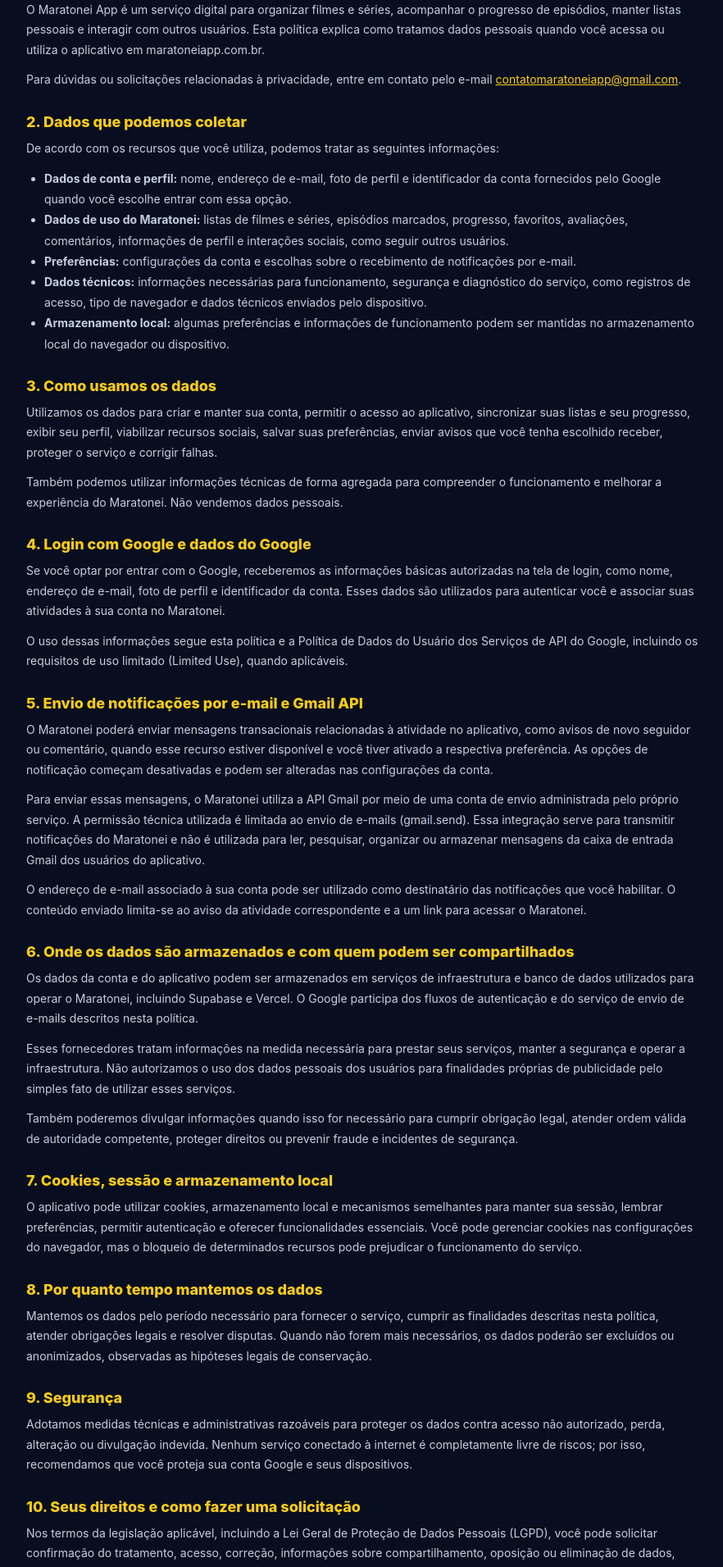
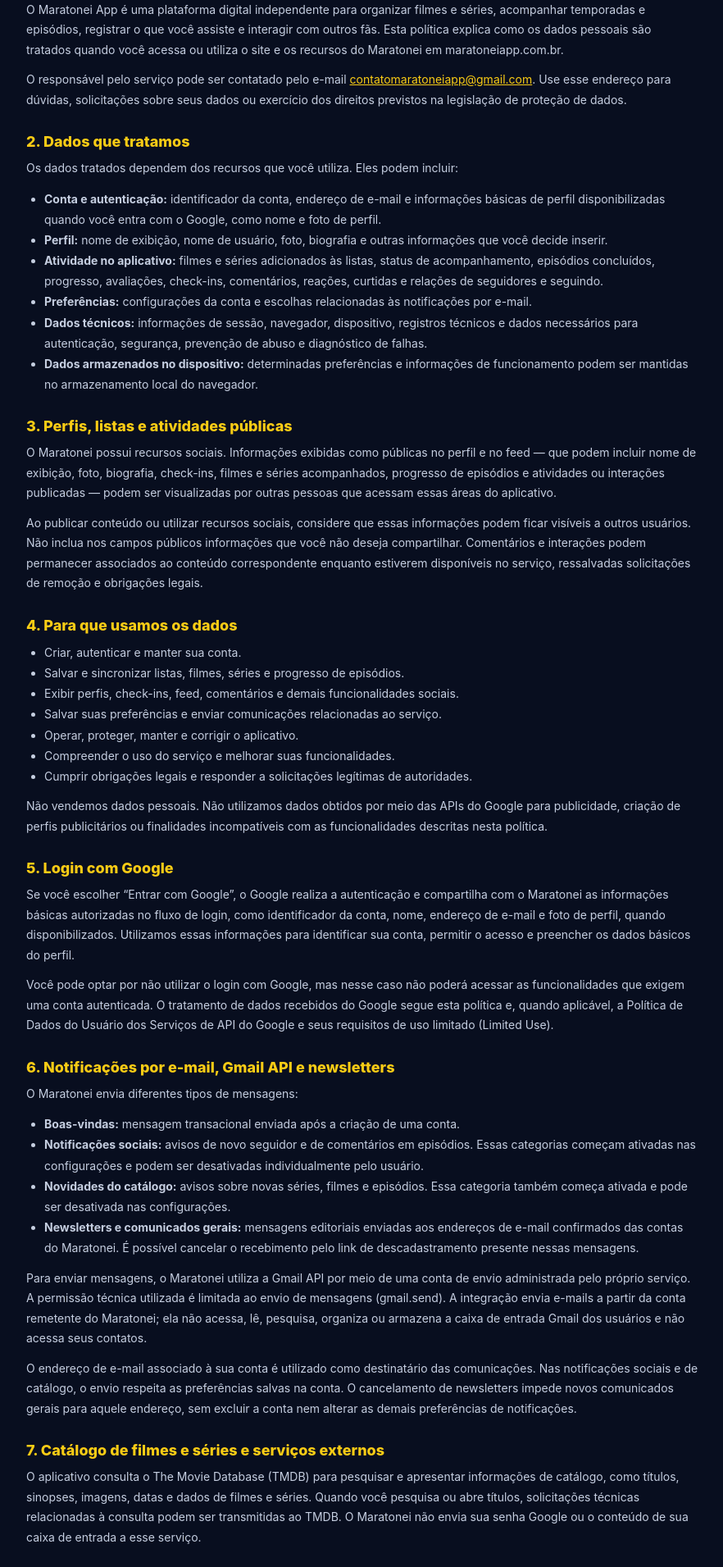
Before and after one commit to pauloscap/maratonei-app, a Next.js app: page /politica-de-privacidade in a window 1280 px wide. Shown: the part 280-2191 px from the top of the page at 82% size, without its empty margins (198-1080 px from the left). Built offline with nearby package versions, Linux system fonts and the light colour scheme.

Commit message:
Update privacy policy for Google verification

```diff
--- a/app/politica-de-privacidade/page.js
+++ b/app/politica-de-privacidade/page.js
@@ -1,6 +1,6 @@
 export const metadata = {
   title: 'Política de Privacidade | Maratonei App',
-  description: 'Saiba como o Maratonei App coleta, utiliza, armazena e protege seus dados pessoais.',
+  description: 'Entenda quais dados o Maratonei App trata, para quais finalidades, como funcionam os serviços do Google e como exercer seus direitos de privacidade.',
   alternates: { canonical: 'https://maratoneiapp.com.br/politica-de-privacidade' },
 }
 
@@ -33,82 +33,113 @@ export default function PoliticaDePrivacidade() {
         <header style={{ padding: '34px 0 26px', borderBottom: '1px solid #ffffff18', marginBottom: 28 }}>
           <div style={{ color: '#FACC15', fontSize: 11, fontWeight: 900, letterSpacing: 2, marginBottom: 10 }}>MARATONEI APP</div>
           <h1 style={{ fontSize: 'clamp(28px, 6vw, 42px)', lineHeight: 1.12, letterSpacing: -1.2, margin: '0 0 12px', fontWeight: 900 }}>Política de Privacidade</h1>
-          <p style={{ ...paragraph, margin: 0 }}>Última atualização: 1º de novembro de 2026</p>
+          <p style={{ ...paragraph, margin: 0 }}>Última atualização: 24 de novembro de 2026</p>
         </header>
 
         <section style={section}>
           <h2 style={heading}>1. Quem somos e a quem esta política se aplica</h2>
-          <p style={paragraph}>O Maratonei App é um serviço digital para organizar filmes e séries, acompanhar o progresso de episódios, manter listas pessoais e interagir com outros usuários. Esta política explica como tratamos dados pessoais quando você acessa ou utiliza o aplicativo em maratoneiapp.com.br.</p>
-          <p style={paragraph}>Para dúvidas ou solicitações relacionadas à privacidade, entre em contato pelo e-mail <a href="mailto:contatomaratoneiapp@gmail.com" style={{ color: '#FACC15' }}>contatomaratoneiapp@gmail.com</a>.</p>
+          <p style={paragraph}>O Maratonei App é uma plataforma digital independente para organizar filmes e séries, acompanhar temporadas e episódios, registrar o que você assiste e interagir com outros fãs. Esta política explica como os dados pessoais são tratados quando você acessa ou utiliza o site e os recursos do Maratonei em maratoneiapp.com.br.</p>
+          <p style={paragraph}>O responsável pelo serviço pode ser contatado pelo e-mail <a href="mailto:contatomaratoneiapp@gmail.com" style={{ color: '#FACC15' }}>contatomaratoneiapp@gmail.com</a>. Use esse endereço para dúvidas, solicitações sobre seus dados ou exercício dos direitos previstos na legislação de proteção de dados.</p>
         </section>
 
         <section style={section}>
-          <h2 style={heading}>2. Dados que podemos coletar</h2>
-          <p style={paragraph}>De acordo com os recursos que você utiliza, podemos tratar as seguintes informações:</p>
+          <h2 style={heading}>2. Dados que tratamos</h2>
+          <p style={paragraph}>Os dados tratados dependem dos recursos que você utiliza. Eles podem incluir:</p>
           <ul style={list}>
-            <li><strong>Dados de conta e perfil:</strong> nome, endereço de e-mail, foto de perfil e identificador da conta fornecidos pelo Google quando você escolhe entrar com essa opção.</li>
-            <li><strong>Dados de uso do Maratonei:</strong> listas de filmes e séries, episódios marcados, progresso, favoritos, avaliações, comentários, informações de perfil e interações sociais, como seguir outros usuários.</li>
-            <li><strong>Preferências:</strong> configurações da conta e escolhas sobre o recebimento de notificações por e-mail.</li>
-            <li><strong>Dados técnicos:</strong> informações necessárias para funcionamento, segurança e diagnóstico do serviço, como registros de acesso, tipo de navegador e dados técnicos enviados pelo dispositivo.</li>
-            <li><strong>Armazenamento local:</strong> algumas preferências e informações de funcionamento podem ser mantidas no armazenamento local do navegador ou dispositivo.</li>
+            <li><strong>Conta e autenticação:</strong> identificador da conta, endereço de e-mail e informações básicas de perfil disponibilizadas quando você entra com o Google, como nome e foto de perfil.</li>
+            <li><strong>Perfil:</strong> nome de exibição, nome de usuário, foto, biografia e outras informações que você decide inserir.</li>
+            <li><strong>Atividade no aplicativo:</strong> filmes e séries adicionados às listas, status de acompanhamento, episódios concluídos, progresso, avaliações, check-ins, comentários, reações, curtidas e relações de seguidores e seguindo.</li>
+            <li><strong>Preferências:</strong> configurações da conta e escolhas relacionadas às notificações por e-mail.</li>
+            <li><strong>Dados técnicos:</strong> informações de sessão, navegador, dispositivo, registros técnicos e dados necessários para autenticação, segurança, prevenção de abuso e diagnóstico de falhas.</li>
+            <li><strong>Dados armazenados no dispositivo:</strong> determinadas preferências e informações de funcionamento podem ser mantidas no armazenamento local do navegador.</li>
           </ul>
         </section>
 
         <section style={section}>
-          <h2 style={heading}>3. Como usamos os dados</h2>
-          <p style={paragraph}>Utilizamos os dados para criar e manter sua conta, permitir o acesso ao aplicativo, sincronizar suas listas e seu progresso, exibir seu perfil, viabilizar recursos sociais, salvar suas preferências, enviar avisos que você tenha escolhido receber, proteger o serviço e corrigir falhas.</p>
-          <p style={paragraph}>Também podemos utilizar informações técnicas de forma agregada para compreender o funcionamento e melhorar a experiência do Maratonei. Não vendemos dados pessoais.</p>
+          <h2 style={heading}>3. Perfis, listas e atividades públicas</h2>
+          <p style={paragraph}>O Maratonei possui recursos sociais. Informações exibidas como públicas no perfil e no feed — que podem incluir nome de exibição, foto, biografia, check-ins, filmes e séries acompanhados, progresso de episódios e atividades ou interações publicadas — podem ser visualizadas por outras pessoas que acessam essas áreas do aplicativo.</p>
+          <p style={paragraph}>Ao publicar conteúdo ou utilizar recursos sociais, considere que essas informações podem ficar visíveis a outros usuários. Não inclua nos campos públicos informações que você não deseja compartilhar. Comentários e interações podem permanecer associados ao conteúdo correspondente enquanto estiverem disponíveis no serviço, ressalvadas solicitações de remoção e obrigações legais.</p>
         </section>
 
         <section style={section}>
-          <h2 style={heading}>4. Login com Google e dados do Google</h2>
-          <p style={paragraph}>Se você optar por entrar com o Google, receberemos as informações básicas autorizadas na tela de login, como nome, endereço de e-mail, foto de perfil e identificador da conta. Esses dados são utilizados para autenticar você e associar suas atividades à sua conta no Maratonei.</p>
-          <p style={paragraph}>O uso dessas informações segue esta política e a Política de Dados do Usuário dos Serviços de API do Google, incluindo os requisitos de uso limitado (Limited Use), quando aplicáveis.</p>
+          <h2 style={heading}>4. Para que usamos os dados</h2>
+          <ul style={list}>
+            <li>Criar, autenticar e manter sua conta.</li>
+            <li>Salvar e sincronizar listas, filmes, séries e progresso de episódios.</li>
+            <li>Exibir perfis, check-ins, feed, comentários e demais funcionalidades sociais.</li>
+            <li>Salvar suas preferências e enviar comunicações relacionadas ao serviço.</li>
+            <li>Operar, proteger, manter e corrigir o aplicativo.</li>
+            <li>Compreender o uso do serviço e melhorar suas funcionalidades.</li>
+            <li>Cumprir obrigações legais e responder a solicitações legítimas de autoridades.</li>
+          </ul>
+          <p style={paragraph}>Não vendemos dados pessoais. Não utilizamos dados obtidos por meio das APIs do Google para publicidade, criação de perfis publicitários ou finalidades incompatíveis com as funcionalidades descritas nesta política.</p>
         </section>
 
         <section style={section}>
-          <h2 style={heading}>5. Envio de notificações por e-mail e Gmail API</h2>
-          <p style={paragraph}>O Maratonei poderá enviar mensagens transacionais relacionadas à atividade no aplicativo, como avisos de novo seguidor ou comentário, quando esse recurso estiver disponível e você tiver ativado a respectiva preferência. As opções de notificação começam desativadas e podem ser alteradas nas configurações da conta.</p>
-          <p style={paragraph}>Para enviar essas mensagens, o Maratonei utiliza a API Gmail por meio de uma conta de envio administrada pelo próprio serviço. A permissão técnica utilizada é limitada ao envio de e-mails (gmail.send). Essa integração serve para transmitir notificações do Maratonei e não é utilizada para ler, pesquisar, organizar ou armazenar mensagens da caixa de entrada Gmail dos usuários do aplicativo.</p>
-          <p style={paragraph}>O endereço de e-mail associado à sua conta pode ser utilizado como destinatário das notificações que você habilitar. O conteúdo enviado limita-se ao aviso da atividade correspondente e a um link para acessar o Maratonei.</p>
+          <h2 style={heading}>5. Login com Google</h2>
+          <p style={paragraph}>Se você escolher “Entrar com Google”, o Google realiza a autenticação e compartilha com o Maratonei as informações básicas autorizadas no fluxo de login, como identificador da conta, nome, endereço de e-mail e foto de perfil, quando disponibilizados. Utilizamos essas informações para identificar sua conta, permitir o acesso e preencher os dados básicos do perfil.</p>
+          <p style={paragraph}>Você pode optar por não utilizar o login com Google, mas nesse caso não poderá acessar as funcionalidades que exigem uma conta autenticada. O tratamento de dados recebidos do Google segue esta política e, quando aplicável, a Política de Dados do Usuário dos Serviços de API do Google e seus requisitos de uso limitado (Limited Use).</p>
         </section>
 
         <section style={section}>
-          <h2 style={heading}>6. Onde os dados são armazenados e com quem podem ser compartilhados</h2>
-          <p style={paragraph}>Os dados da conta e do aplicativo podem ser armazenados em serviços de infraestrutura e banco de dados utilizados para operar o Maratonei, incluindo Supabase e Vercel. O Google participa dos fluxos de autenticação e do serviço de envio de e-mails descritos nesta política.</p>
-          <p style={paragraph}>Esses fornecedores tratam informações na medida necessária para prestar seus serviços, manter a segurança e operar a infraestrutura. Não autorizamos o uso dos dados pessoais dos usuários para finalidades próprias de publicidade pelo simples fato de utilizar esses serviços.</p>
-          <p style={paragraph}>Também poderemos divulgar informações quando isso for necessário para cumprir obrigação legal, atender ordem válida de autoridade competente, proteger direitos ou prevenir fraude e incidentes de segurança.</p>
+          <h2 style={heading}>6. Notificações por e-mail, Gmail API e newsletters</h2>
+          <p style={paragraph}>O Maratonei envia diferentes tipos de mensagens:</p>
+          <ul style={list}>
+            <li><strong>Boas-vindas:</strong> mensagem transacional enviada após a criação de uma conta.</li>
+            <li><strong>Notificações sociais:</strong> avisos de novo seguidor e de comentários em episódios. Essas categorias começam ativadas nas configurações e podem ser desativadas individualmente pelo usuário.</li>
+            <li><strong>Novidades do catálogo:</strong> avisos sobre novas séries, filmes e episódios. Essa categoria também começa ativada e pode ser desativada nas configurações.</li>
+            <li><strong>Newsletters e comunicados gerais:</strong> mensagens editoriais enviadas aos endereços de e-mail confirmados das contas do Maratonei. É possível cancelar o recebimento pelo link de descadastramento presente nessas mensagens.</li>
+          </ul>
+          <p style={paragraph}>Para enviar mensagens, o Maratonei utiliza a Gmail API por meio de uma conta de envio administrada pelo próprio serviço. A permissão técnica utilizada é limitada ao envio de mensagens (gmail.send). A integração envia e-mails a partir da conta remetente do Maratonei; ela não acessa, lê, pesquisa, organiza ou armazena a caixa de entrada Gmail dos usuários e não acessa seus contatos.</p>
+          <p style={paragraph}>O endereço de e-mail associado à sua conta é utilizado como destinatário das comunicações. Nas notificações sociais e de catálogo, o envio respeita as preferências salvas na conta. O cancelamento de newsletters impede novos comunicados gerais para aquele endereço, sem excluir a conta nem alterar as demais preferências de notificações.</p>
         </section>
 
         <section style={section}>
-          <h2 style={heading}>7. Cookies, sessão e armazenamento local</h2>
-          <p style={paragraph}>O aplicativo pode utilizar cookies, armazenamento local e mecanismos semelhantes para manter sua sessão, lembrar preferências, permitir autenticação e oferecer funcionalidades essenciais. Você pode gerenciar cookies nas configurações do navegador, mas o bloqueio de determinados recursos pode prejudicar o funcionamento do serviço.</p>
+          <h2 style={heading}>7. Catálogo de filmes e séries e serviços externos</h2>
+          <p style={paragraph}>O aplicativo consulta o The Movie Database (TMDB) para pesquisar e apresentar informações de catálogo, como títulos, sinopses, imagens, datas e dados de filmes e séries. Quando você pesquisa ou abre títulos, solicitações técnicas relacionadas à consulta podem ser transmitidas ao TMDB. O Maratonei não envia sua senha Google ou o conteúdo de sua caixa de entrada a esse serviço.</p>
         </section>
 
         <section style={section}>
-          <h2 style={heading}>8. Por quanto tempo mantemos os dados</h2>
-          <p style={paragraph}>Mantemos os dados pelo período necessário para fornecer o serviço, cumprir as finalidades descritas nesta política, atender obrigações legais e resolver disputas. Quando não forem mais necessários, os dados poderão ser excluídos ou anonimizados, observadas as hipóteses legais de conservação.</p>
+          <h2 style={heading}>8. Armazenamento e compartilhamento com fornecedores</h2>
+          <p style={paragraph}>Para operar o Maratonei, utilizamos fornecedores de infraestrutura e tecnologia. Os principais serviços envolvidos incluem Supabase, para banco de dados e autenticação; Vercel, para hospedagem e execução da aplicação; Google, para login e envio de e-mails; e TMDB, para consulta de informações do catálogo.</p>
+          <p style={paragraph}>Esses fornecedores podem tratar dados na medida necessária para fornecer seus serviços, manter a infraestrutura, proteger os sistemas e cumprir suas próprias obrigações. O acesso é limitado às finalidades operacionais descritas nesta política. Também poderemos compartilhar informações quando necessário para cumprir obrigação legal, atender ordem válida de autoridade competente, proteger direitos ou investigar fraude e incidentes de segurança.</p>
         </section>
 
         <section style={section}>
-          <h2 style={heading}>9. Segurança</h2>
-          <p style={paragraph}>Adotamos medidas técnicas e administrativas razoáveis para proteger os dados contra acesso não autorizado, perda, alteração ou divulgação indevida. Nenhum serviço conectado à internet é completamente livre de riscos; por isso, recomendamos que você proteja sua conta Google e seus dispositivos.</p>
+          <h2 style={heading}>9. Cookies, sessão e armazenamento local</h2>
+          <p style={paragraph}>O aplicativo utiliza mecanismos de sessão e armazenamento local para autenticação, manutenção do acesso, preferências e funcionamento de recursos. O navegador também pode armazenar cookies ou identificadores técnicos associados a esses serviços. Você pode gerenciar cookies nas configurações do navegador; bloquear mecanismos essenciais pode impedir o login ou prejudicar o funcionamento do aplicativo.</p>
         </section>
 
         <section style={section}>
-          <h2 style={heading}>10. Seus direitos e como fazer uma solicitação</h2>
-          <p style={paragraph}>Nos termos da legislação aplicável, incluindo a Lei Geral de Proteção de Dados Pessoais (LGPD), você pode solicitar confirmação do tratamento, acesso, correção, informações sobre compartilhamento, oposição ou eliminação de dados, quando cabível, além de outros direitos previstos em lei.</p>
-          <p style={paragraph}>Para exercer seus direitos ou solicitar informações, escreva para <a href="mailto:contatomaratoneiapp@gmail.com" style={{ color: '#FACC15' }}>contatomaratoneiapp@gmail.com</a>, utilizando o assunto “Privacidade — Maratonei”. Poderemos solicitar informações razoáveis para confirmar sua identidade antes de atender ao pedido.</p>
+          <h2 style={heading}>10. Retenção e exclusão de dados</h2>
+          <p style={paragraph}>Mantemos os dados enquanto forem necessários para fornecer o serviço, manter sua conta e cumprir as finalidades desta política. Alguns registros poderão ser conservados pelo período exigido por lei, para exercício regular de direitos, prevenção de fraude ou resolução de incidentes. Quando os dados deixarem de ser necessários, serão excluídos ou anonimizados, observadas as hipóteses legais de conservação.</p>
+          <p style={paragraph}>Para solicitar a exclusão da conta e dos dados pessoais associados, entre em contato pelo e-mail <a href="mailto:contatomaratoneiapp@gmail.com" style={{ color: '#FACC15' }}>contatomaratoneiapp@gmail.com</a>, usando o assunto “Exclusão de conta e dados — Maratonei”. A solicitação será analisada e poderá exigir confirmação razoável de identidade. A exclusão da conta não equivale ao simples cancelamento de newsletters.</p>
         </section>
 
         <section style={section}>
-          <h2 style={heading}>11. Privacidade de crianças e adolescentes</h2>
-          <p style={paragraph}>O Maratonei não é direcionado especificamente a crianças. Caso um responsável entenda que uma criança forneceu dados pessoais ao serviço de forma inadequada, poderá entrar em contato pelo endereço indicado nesta política para que a situação seja avaliada.</p>
+          <h2 style={heading}>11. Segurança</h2>
+          <p style={paragraph}>Adotamos medidas técnicas e administrativas destinadas a proteger os dados contra acesso não autorizado, perda, alteração ou divulgação indevida. O acesso a dados operacionais é limitado conforme as funções necessárias para manter o serviço. Nenhum sistema conectado à internet é completamente livre de riscos; recomendamos proteger sua conta Google, utilizar dispositivos atualizados e não compartilhar suas credenciais.</p>
         </section>
 
         <section style={section}>
-          <h2 style={heading}>12. Alterações nesta política</h2>
-          <p style={paragraph}>Esta política poderá ser atualizada para refletir mudanças no aplicativo, nos serviços utilizados ou nas exigências legais. A versão vigente será publicada nesta página, com a respectiva data de atualização.</p>
+          <h2 style={heading}>12. Seus direitos e como exercê-los</h2>
+          <p style={paragraph}>Nos termos da Lei Geral de Proteção de Dados Pessoais (LGPD) e de outras normas aplicáveis, você pode solicitar, conforme o caso, confirmação da existência de tratamento, acesso aos dados, correção de informações incompletas ou desatualizadas, informação sobre compartilhamento, anonimização, bloqueio ou eliminação de dados, portabilidade quando aplicável, oposição e revisão de decisões automatizadas nos termos da lei.</p>
+          <p style={paragraph}>Para exercer seus direitos, escreva para <a href="mailto:contatomaratoneiapp@gmail.com" style={{ color: '#FACC15' }}>contatomaratoneiapp@gmail.com</a>, utilizando o assunto “Privacidade — Maratonei”. Poderemos solicitar informações razoáveis para confirmar sua identidade e proteger sua conta antes de atender ao pedido.</p>
+        </section>
+
+        <section style={section}>
+          <h2 style={heading}>13. Crianças e adolescentes</h2>
+          <p style={paragraph}>O Maratonei não é desenvolvido especificamente para crianças. Se um responsável acreditar que uma criança forneceu dados pessoais ao serviço de forma inadequada, poderá entrar em contato pelo endereço indicado nesta política para que a situação seja analisada.</p>
+        </section>
+
+        <section style={section}>
+          <h2 style={heading}>14. Uso das APIs do Google e conteúdo proibido</h2>
+          <p style={paragraph}>O Maratonei utiliza serviços e APIs do Google para autenticação e envio de e-mails, conforme descrito nesta política. O aplicativo não utiliza APIs do Google para criar, gerar, solicitar, armazenar ou distribuir imagens íntimas não consensuais (NCII), inclusive conteúdo desse tipo gerado por inteligência artificial. Os dados obtidos por meio das APIs do Google não são utilizados para desenvolver, treinar ou aprimorar modelos de inteligência artificial ou aprendizado de máquina.</p>
+        </section>
+
+        <section style={section}>
+          <h2 style={heading}>15. Alterações nesta política</h2>
+          <p style={paragraph}>Esta política poderá ser atualizada para refletir mudanças no aplicativo, nos fornecedores utilizados ou nas exigências legais. A versão vigente será publicada nesta página, acompanhada da data da última atualização.</p>
         </section>
 
         <footer style={{ borderTop: '1px solid #ffffff18', paddingTop: 20, color: '#8190AE', fontSize: 12, lineHeight: 1.7 }}>
```
